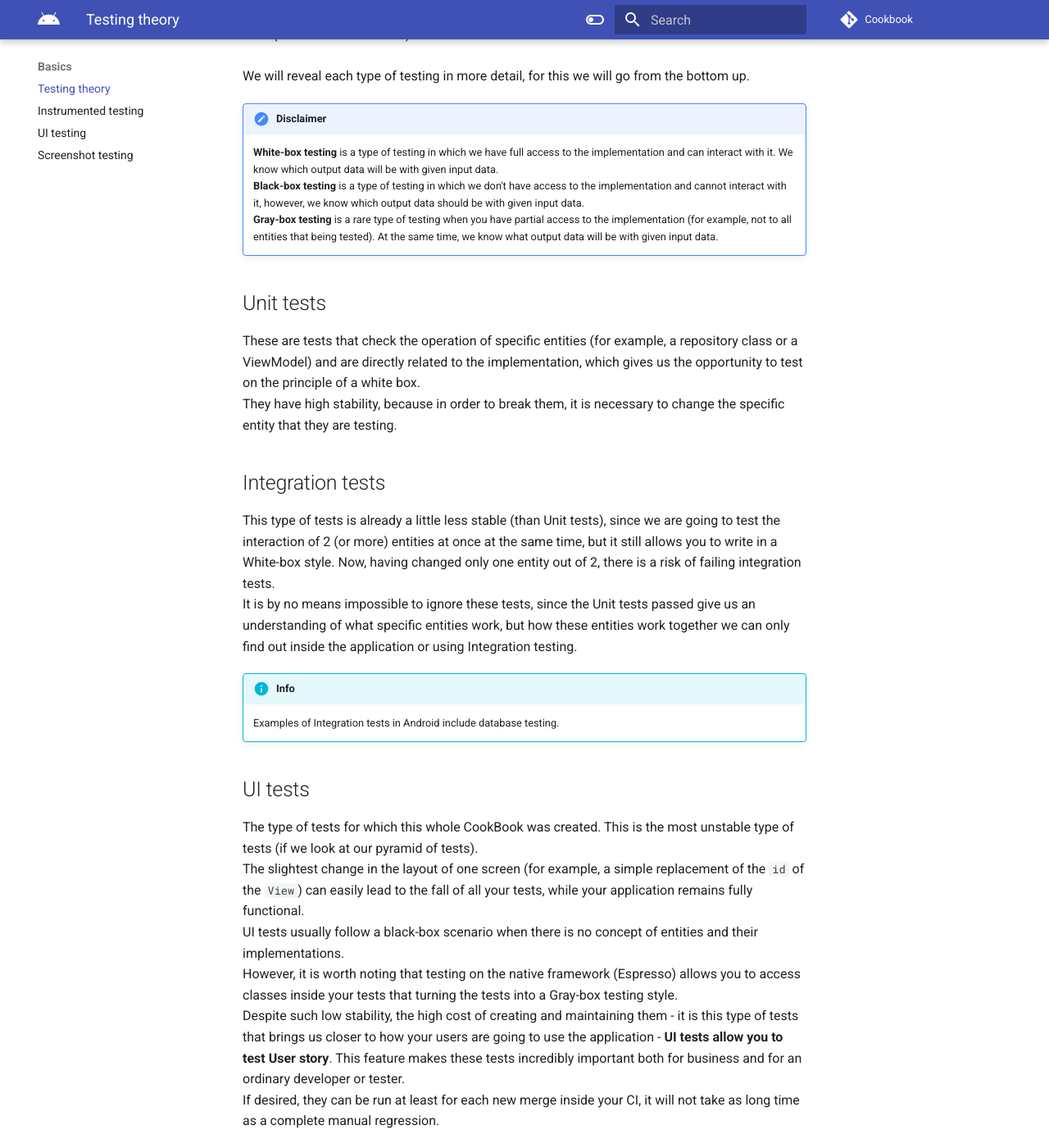
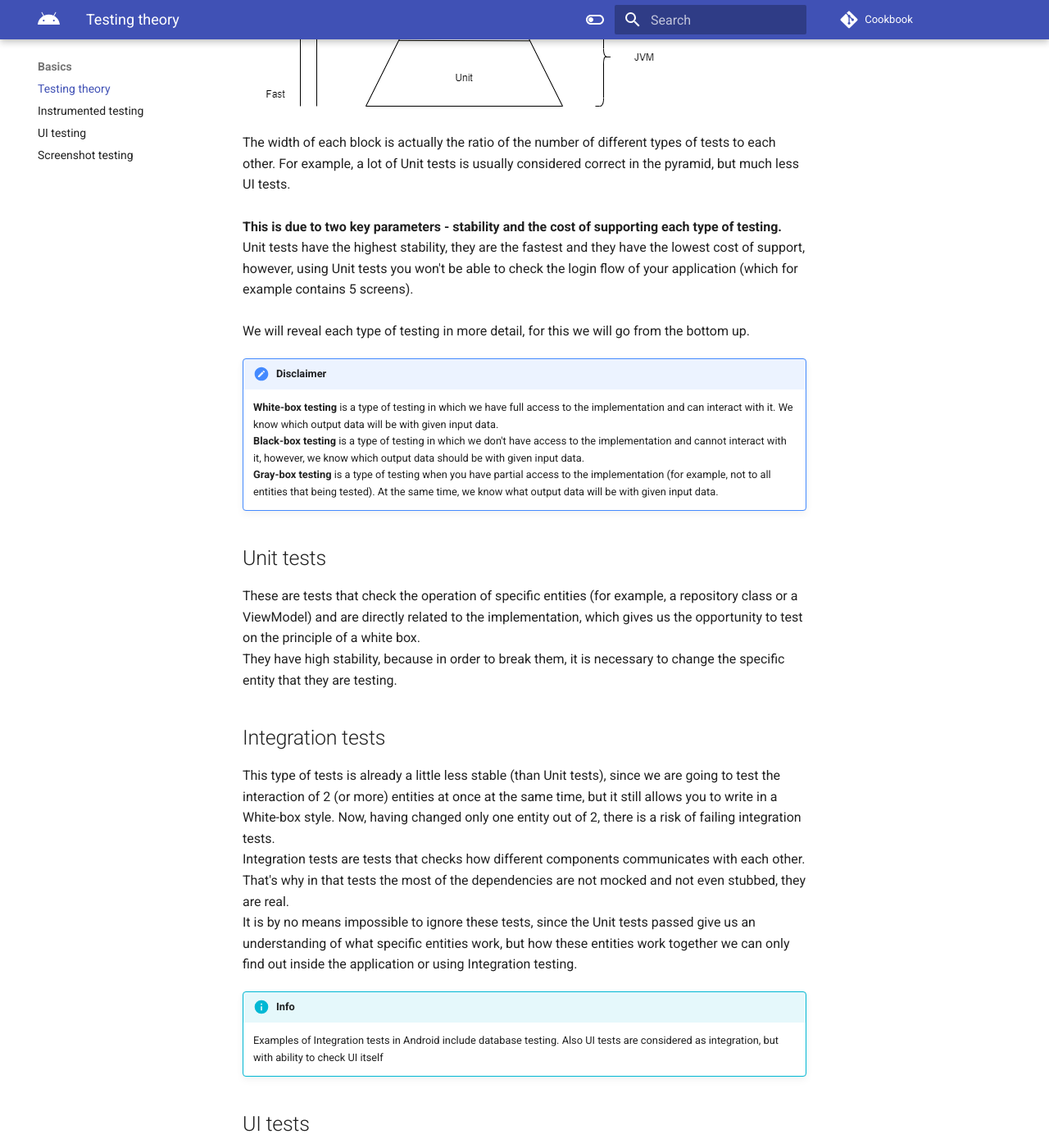
Before and after one commit to android-ui-testing/Cookbook, an MkDocs documentation site: the page built from docs/content/basics/testing_theory.md, in a window 1280 px wide and 1400 px high, scrolled down 779 px. Shown: the whole window at 82% size. Built offline with MkDocs 1.6.1 and Material for MkDocs 9.7.7, drawn with Linux system fonts in a browser that asks for light colours; comment, search, counter and statistics services are not loaded.

Commit message:
review changes + pyramid image added

```diff
--- a/docs/content/basics/testing_theory.md
+++ b/docs/content/basics/testing_theory.md
@@ -10,7 +10,7 @@
 
 Let's focus on the topic of creating tests. To begin with, let's see the testing pyramid.
 
-<image here>
+![Testing pyramid](../images/pyramid.png "Testing pyramid")
 
 The width of each block is actually the ratio of the number of different types of tests to each other.
 For example, a lot of Unit tests is usually considered correct in the pyramid, but much less UI tests.
@@ -22,7 +22,7 @@
 
     <b>White-box testing</b> is a type of testing in which we have full access to the implementation and can interact with it. We know which output data will be with given input data.
     <br/><b>Black-box testing</b> is a type of testing in which we don't have access to the implementation and cannot interact with it, however, we know which output data should be with given input data.
-    <br/><b>Gray-box testing</b> is a rare type of testing when you have partial access to the implementation (for example, not to all entities that being tested). At the same time, we know what output data will be with given input data.
+    <br/><b>Gray-box testing</b> is a type of testing when you have partial access to the implementation (for example, not to all entities that being tested). At the same time, we know what output data will be with given input data.
 
 ## Unit tests
 These are tests that check the operation of specific entities (for example, a repository class or a ViewModel) and are directly related to the implementation, which gives us the opportunity to test on the principle of a white box.
@@ -30,11 +30,13 @@
 
 ## Integration tests
 This type of tests is already a little less stable (than Unit tests), since we are going to test the interaction of 2 (or more) entities at once at the same time, but it still allows you to write in a White-box style. Now, having changed only one entity out of 2, there is a risk of failing integration tests.
+<br/>Integration tests are tests that checks how different components communicates with each other. That's why in that tests the most of the dependencies are not mocked and not even stubbed, they are real.
 <br/>It is by no means impossible to ignore these tests, since the Unit tests passed give us an understanding of what specific entities work, but how these entities work together we can only find out inside the application or using Integration testing.
 
 !!! Info
 
     Examples of Integration tests in Android include database testing.
+    Also UI tests are considered as integration, but with ability to check UI itself
 
 ## UI tests
 The type of tests for which this whole CookBook was created. This is the most unstable type of tests (if we look at our pyramid of tests).
```
Also changed, not shown: docs/content/images/pyramid.png (added).
